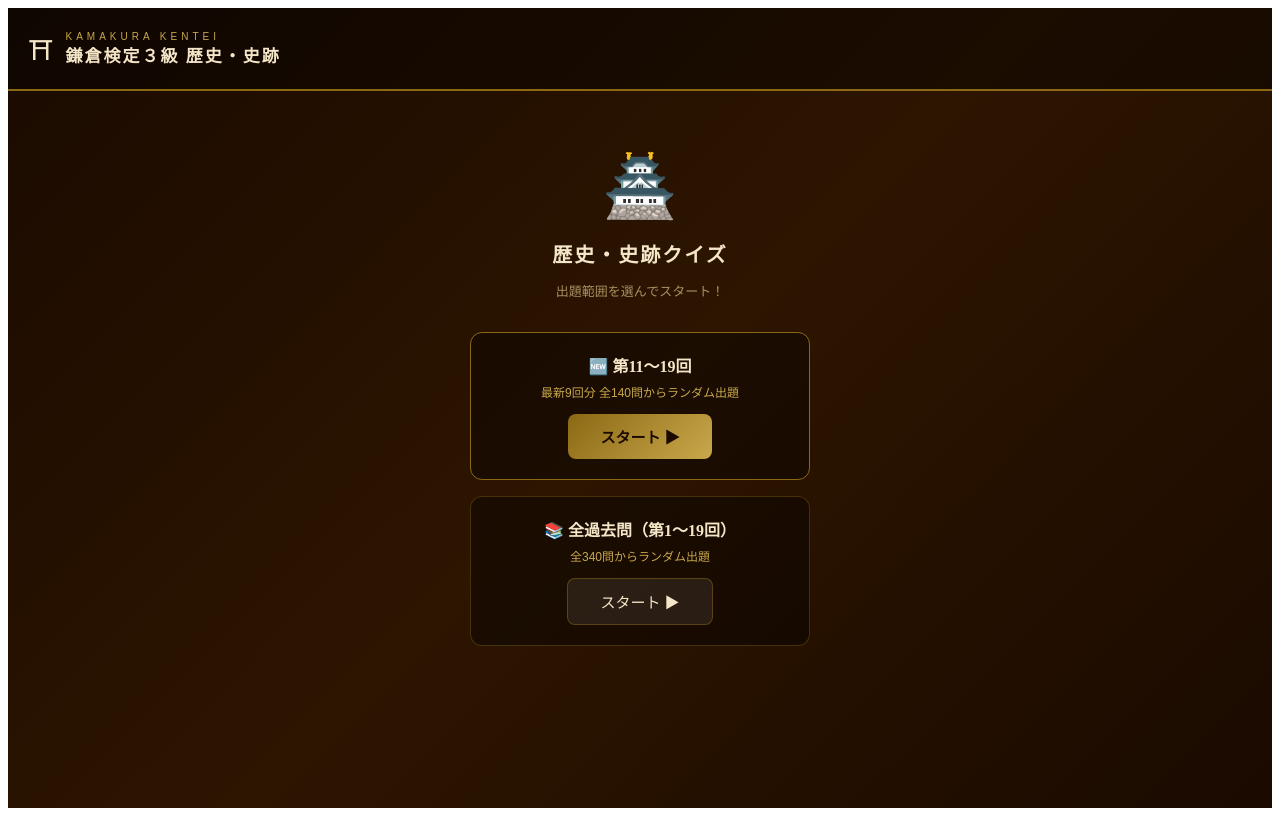
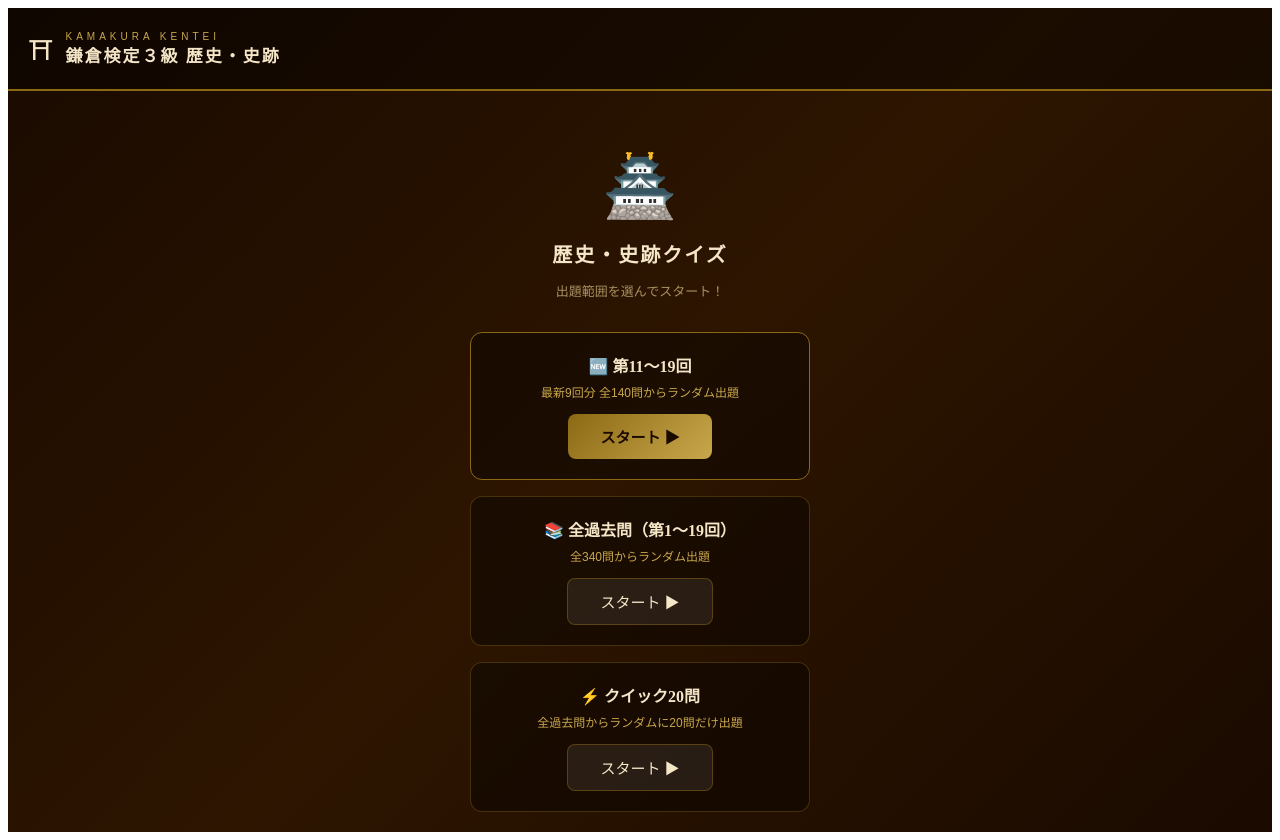
Before and after one commit to ikehotahota/kamakura-kentei3, a React (Vite) app: page / in a window 1280 px wide. Before the commit the page ends 816 px from the top, so only its background shows below. Built offline with nearby package versions, Linux system fonts and the light colour scheme.

Commit message:
Update App.jsx

```diff
--- a/src/App.jsx
+++ b/src/App.jsx
@@ -20,7 +20,8 @@ export default function KamakuraQuiz() {
 
   const startQuiz = (m) => {
     const src = m === "new" ? newQuestions : allQuestions;
-    const shuffled = shuffle(src);
+    const pool_src = m === "quick" ? shuffle(allQuestions).slice(0, 20) : shuffle(src);
+    const shuffled = m === "quick" ? shuffle(allQuestions).slice(0, 20) : shuffle(src);
     setMode(m);
     setPool(shuffled);
     setSc({ correct: 0, total: 0 });
@@ -88,7 +89,7 @@ export default function KamakuraQuiz() {
         </div>
         {phase === "quiz" && (
           <div style={{ marginLeft:"auto", textAlign:"right", fontFamily:"sans-serif" }}>
-            <div style={{ fontSize:"11px", color:gold }}>{mode==="new"?"第11〜19回":"全過去問"} | 正答率 {rate!==null?rate+"%":"-"}</div>
+            <div style={{ fontSize:"11px", color:gold }}>{mode==="new"?"第11〜19回":mode==="quick"?"クイック20問":"全過去問"} | 正答率 {rate!==null?rate+"%":"-"}</div>
             <div style={{ fontSize:"13px" }}>{sc.total} / {pool.length} 問</div>
           </div>
         )}
@@ -112,6 +113,11 @@ export default function KamakuraQuiz() {
                 <div style={{ fontSize:"16px", fontWeight:"bold", marginBottom:"6px" }}>📚 全過去問（第1〜19回）</div>
                 <div style={{ fontSize:"12px", color:gold, fontFamily:"sans-serif", marginBottom:"14px" }}>全340問からランダム出題</div>
                 <button onClick={()=>startQuiz("all")} style={{ background:"rgba(255,255,255,0.08)", border:`1px solid rgba(139,105,20,0.5)`, borderRadius:"8px", padding:"12px 32px", fontSize:"15px", color:"#f5e6c8", cursor:"pointer", fontFamily:"sans-serif" }}>スタート ▶</button>
+              </div>
+              <div style={{ background:"rgba(0,0,0,0.4)", border:"1px solid rgba(139,105,20,0.4)", borderRadius:"12px", padding:"20px" }}>
+                <div style={{ fontSize:"16px", fontWeight:"bold", marginBottom:"6px" }}>⚡ クイック20問</div>
+                <div style={{ fontSize:"12px", color:gold, fontFamily:"sans-serif", marginBottom:"14px" }}>全過去問からランダムに20問だけ出題</div>
+                <button onClick={()=>startQuiz("quick")} style={{ background:"rgba(255,255,255,0.08)", border:`1px solid rgba(139,105,20,0.5)`, borderRadius:"8px", padding:"12px 32px", fontSize:"15px", color:"#f5e6c8", cursor:"pointer", fontFamily:"sans-serif" }}>スタート ▶</button>
               </div>
             </div>
           </div>
```
